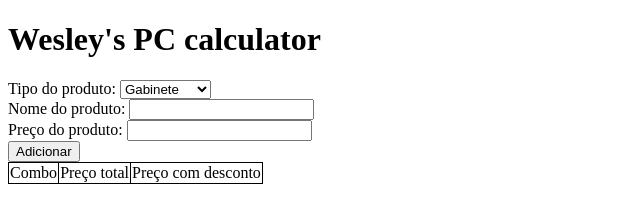
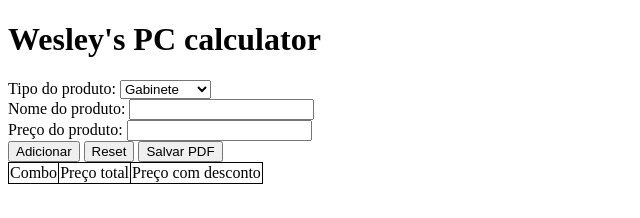
Before and after one commit to uriellopes/uriellopes.github.io, a plain HTML site: page index.html in a window 1280 px wide. Shown: the whole page, without its empty margins (0-640 px from the left). Drawn offline with nearby package versions, Linux system fonts and the light colour scheme.

Commit message:
Adicionar botao de reset e de pdf

```diff
--- a/index.html
+++ b/index.html
@@ -36,6 +36,8 @@
             <input id="preco" type="number" value="">
             <br>
             <button @click="adicionar">Adicionar</button>
+            <button @click="resetar">Reset</button>
+            <button @click="printPDF">Salvar PDF</button>
             <br>
             <table style="text-align: center; border: 1px solid black;">
                     <tr>
@@ -516,6 +518,19 @@
                 },
                 convertDesconto: function(p) {
                     return p.toFixed(2);
+                },
+                resetar: function() {
+                    this.gabinetes = [],
+                    this.processadores = [],
+                    this.rams = [],
+                    this.vgas = [],
+                    this.mobos = [],
+                    this.fontes = [],
+                    this.total = [0, 0, 0, 0, 0, 0],
+                    this.produtos = [];
+                },
+                printPDF: function() {
+                    print();
                 }
             }
         })
```
